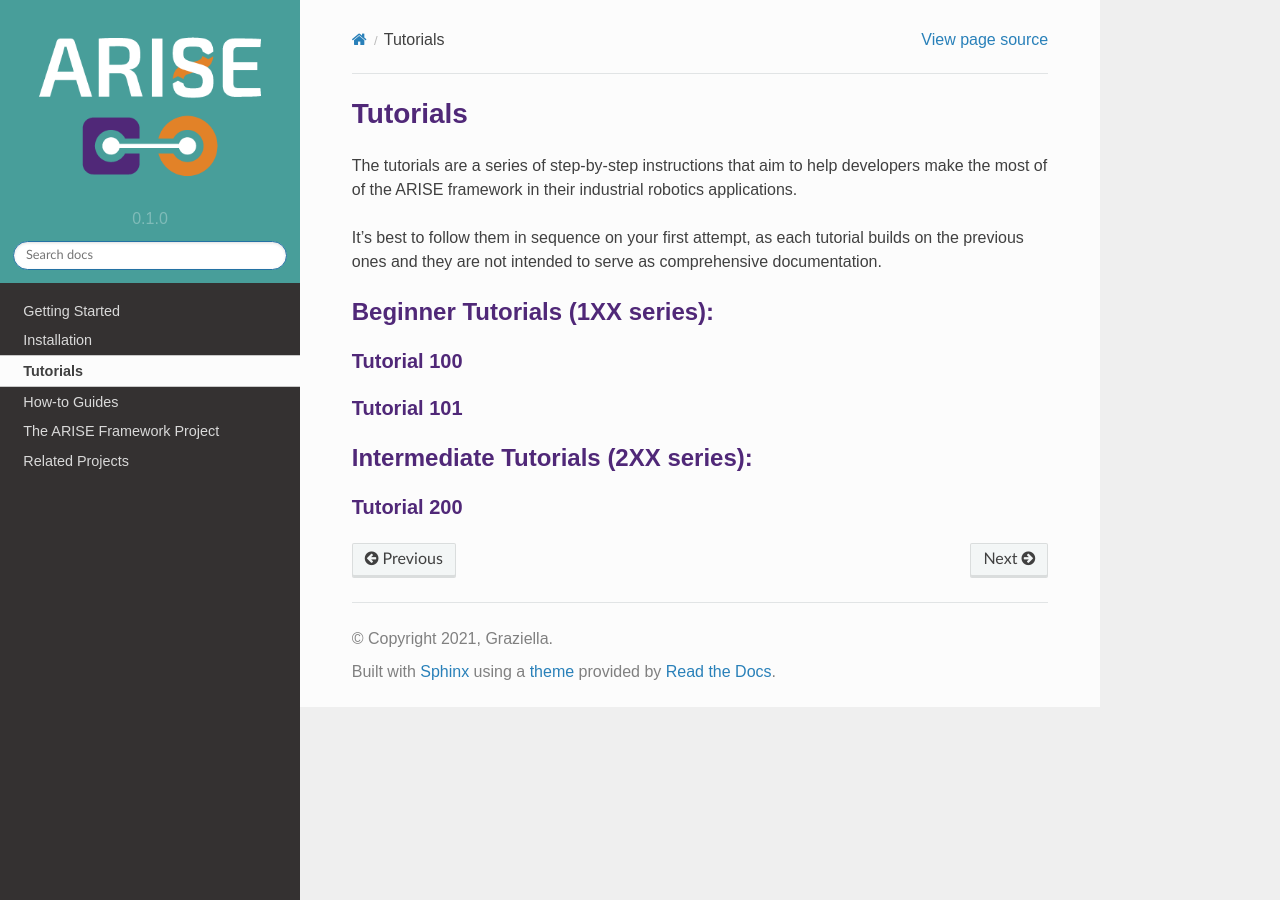
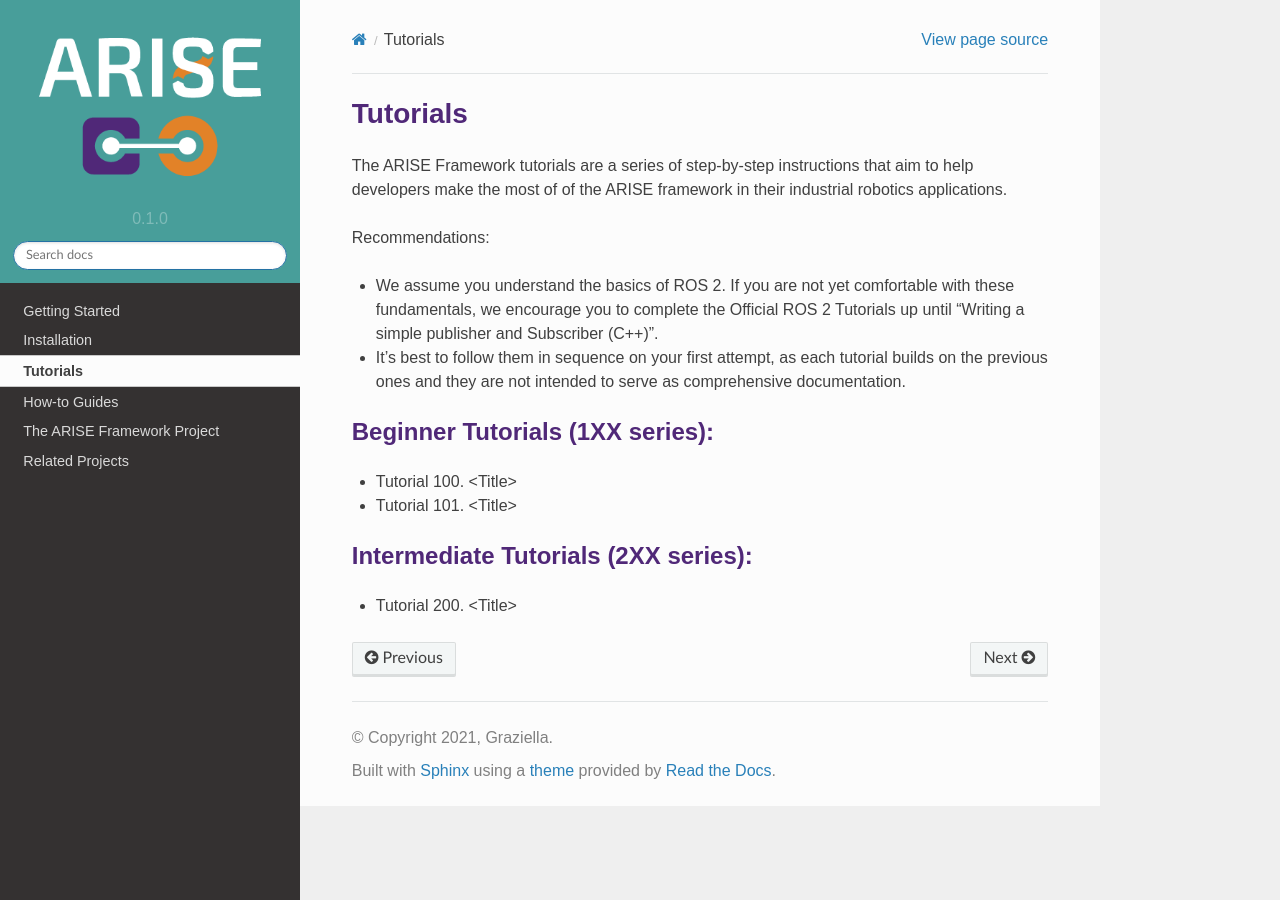
Before and after one commit to agileHRI/arise_documentation, a Sphinx documentation site: the page built from docs/source/tutorials.rst, in a window 1280 px wide. Built offline with Sphinx 7.4.7 and the Read the Docs theme 2.0.0, drawn with Linux system fonts in a browser that asks for light colours.

Commit message:
Update tutorials.rst

```diff
--- a/docs/source/tutorials.rst
+++ b/docs/source/tutorials.rst
@@ -1,21 +1,18 @@
 Tutorials
 =========
-The tutorials are a series of step-by-step instructions that aim to help developers make the most of of the ARISE framework in their industrial robotics applications.
+The ARISE Framework tutorials are a series of step-by-step instructions that aim to help developers make the most of of the ARISE framework in their industrial robotics applications.
 
-It’s best to follow them in sequence on your first attempt, as each tutorial builds on the previous ones and they are not intended to serve as comprehensive documentation.
+Recommendations:
+
+* We assume you understand the basics of ROS 2. If you are not yet comfortable with these fundamentals, we encourage you to complete the Official ROS 2 Tutorials up until “Writing a simple publisher and Subscriber (C++)”.
+
+* It’s best to follow them in sequence on your first attempt, as each tutorial builds on the previous ones and they are not intended to serve as comprehensive documentation.
 
 Beginner Tutorials (1XX series):
 --------------------------------
-
-Tutorial 100
-~~~~~~~~~~~~
-
-
-Tutorial 101
-~~~~~~~~~~~~
+* Tutorial 100. <Title>
+* Tutorial 101. <Title>
 
 Intermediate Tutorials (2XX series):
 ------------------------------------
-
-Tutorial 200
-~~~~~~~~~~~~
+* Tutorial 200. <Title>
```
